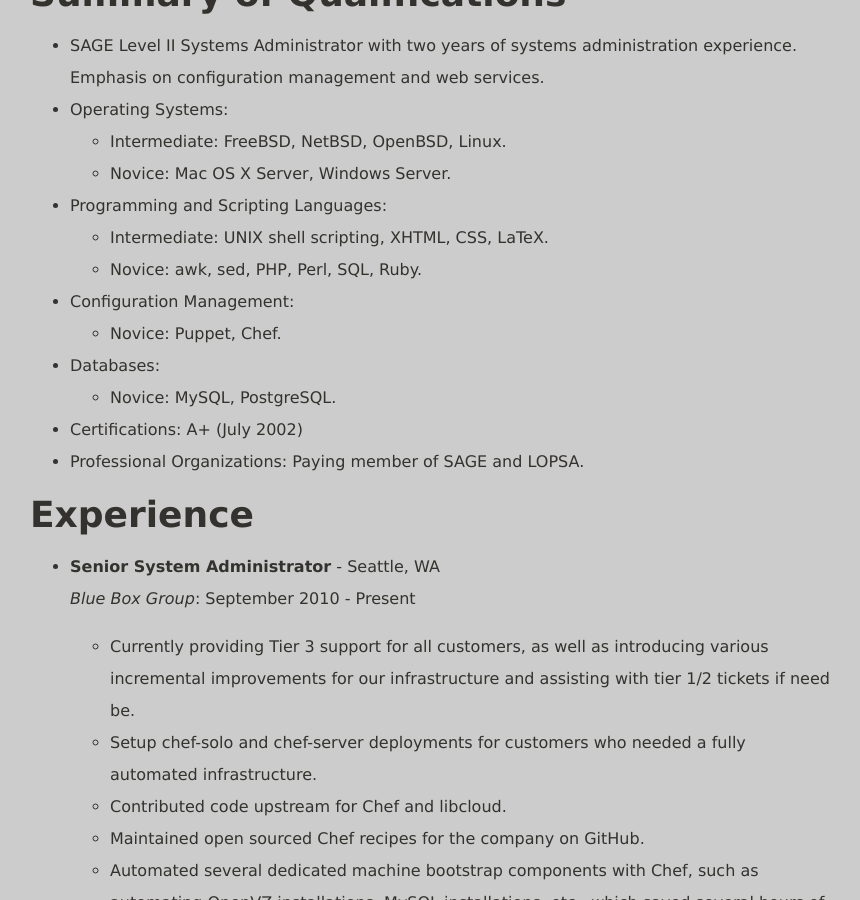
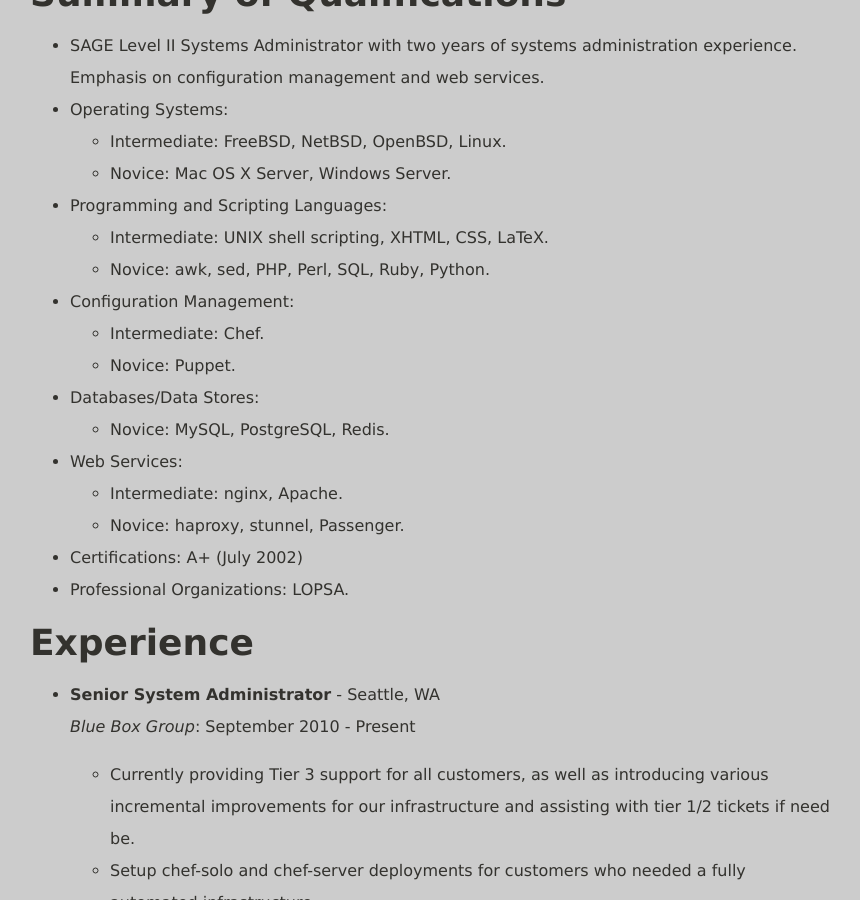
Before and after one commit to cparedes/redbluemagenta-new, a Jekyll site: the page built from resume.markdown, in a window 1280 px wide and 900 px high, scrolled down 328 px. Shown: the whole window, without its empty margins (210-1070 px from the left). Built offline with Jekyll 4.4.1, drawn with Linux system fonts in a browser that asks for light colours; Markdown is read by kramdown in place of the engine named in the settings; comment, search, counter and statistics services are not loaded.

Commit message:
Added more stuff.

```diff
--- a/resume.markdown
+++ b/resume.markdown
@@ -17,13 +17,17 @@ Summary of Qualifications
 	- Novice: Mac OS X Server, Windows Server.
 * Programming and Scripting Languages:
 	- Intermediate: UNIX shell scripting, XHTML, CSS, LaTeX.
-	- Novice: awk, sed, PHP, Perl, SQL, Ruby.
+	- Novice: awk, sed, PHP, Perl, SQL, Ruby, Python.
 * Configuration Management:
-	- Novice: Puppet, Chef.
-* Databases:
-	- Novice: MySQL, PostgreSQL.
+	- Intermediate: Chef.
+	- Novice: Puppet.
+* Databases/Data Stores:
+	- Novice: MySQL, PostgreSQL, Redis.
+* Web Services:
+	- Intermediate: nginx, Apache.
+	- Novice: haproxy, stunnel, Passenger.
 * Certifications: A+ (July 2002)
-* Professional Organizations: Paying member of SAGE and LOPSA.
+* Professional Organizations: LOPSA.
 
 Experience
 ----------
```
